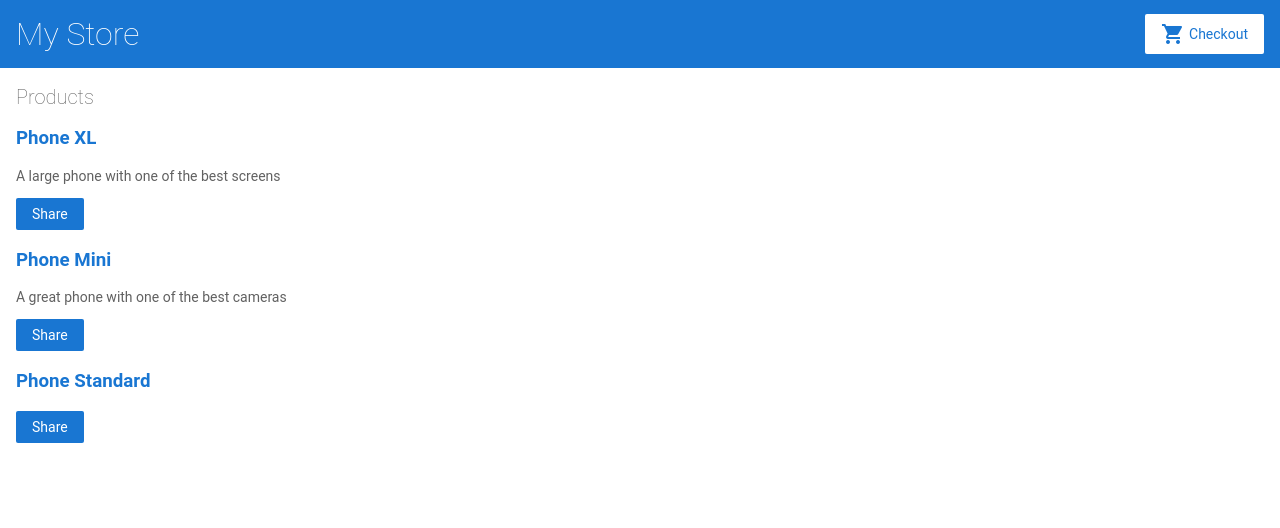
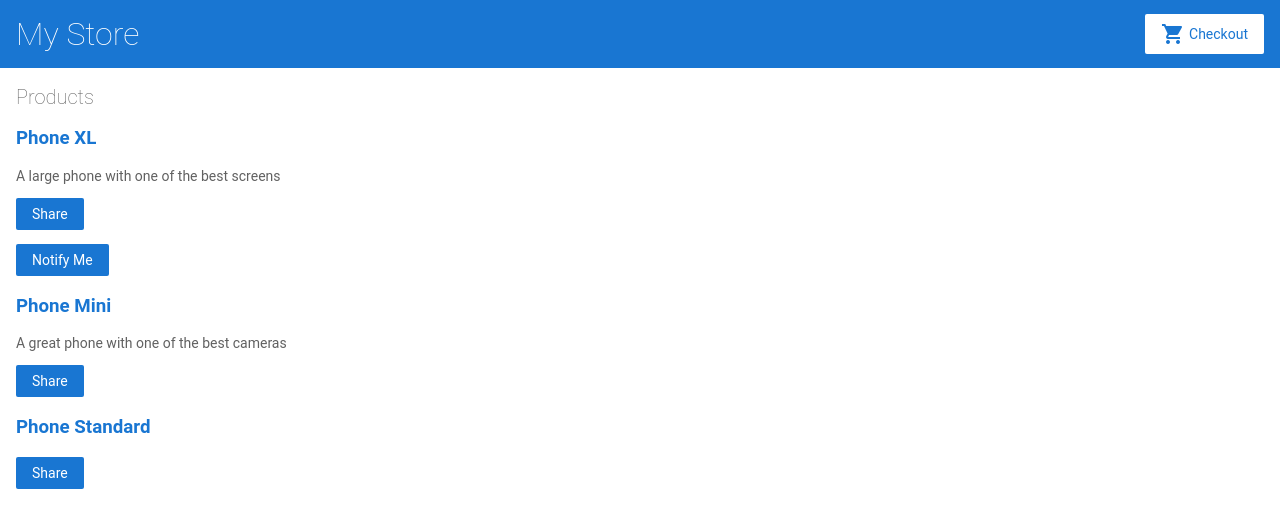
Before and after one commit to Ed1123/angular-zwargl, an Angular app: page / in a window 1280 px wide. Shown: the top 528 px of the page. Built offline with nearby package versions, Linux system fonts and the light colour scheme.

Commit message:
Add product-alert component

```diff
--- a/src/app/app.module.ts
+++ b/src/app/app.module.ts
@@ -6,6 +6,7 @@ import { ReactiveFormsModule } from '@angular/forms';
 import { AppComponent } from './app.component';
 import { TopBarComponent } from './top-bar/top-bar.component';
 import { ProductListComponent } from './product-list/product-list.component';
+import { ProductAlertComponent } from './product-alert/product-alert.component';
 
 @NgModule({
   imports: [
@@ -18,7 +19,8 @@ import { ProductListComponent } from './product-list/product-list.component';
   declarations: [
     AppComponent,
     TopBarComponent,
-    ProductListComponent
+    ProductListComponent,
+    ProductAlertComponent
   ],
   bootstrap: [
     AppComponent
--- /dev/null
+++ b/src/app/product-alert/product-alert.component.html
@@ -0,0 +1,3 @@
+<p *ngIf="product && product.price > 700">
+  <button>Notify Me</button>
+</p>
--- /dev/null
+++ b/src/app/product-alert/product-alert.component.ts
@@ -0,0 +1,13 @@
+import { Component, OnInit, Input } from '@angular/core';
+import { Product } from '../products';
+
+@Component({
+  selector: 'app-product-alert',
+  templateUrl: './product-alert.component.html',
+  styleUrls: ['./product-alert.component.css'],
+})
+export class ProductAlertComponent implements OnInit {
+  constructor() {}
+  @Input() product!: Product;
+  ngOnInit(): void {}
+}
--- a/src/app/product-list/product-list.component.html
+++ b/src/app/product-list/product-list.component.html
@@ -6,10 +6,14 @@
       {{ product.name }}
     </a>
   </h3>
+
   <p *ngIf="product.description">
     {{ product.description }}
   </p>
+
   <button (click)="share()">Share</button>
+
+  <app-product-alert [product]="product"></app-product-alert>
 </div>
 
 <!--
```
Also changed, not shown: src/app/product-alert/product-alert.component.css (added), 1 other file (tests, documents, lock files or other folders).
